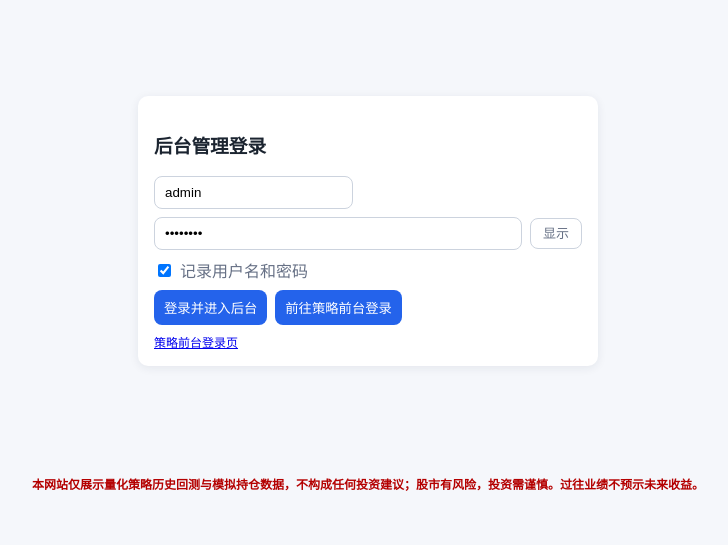
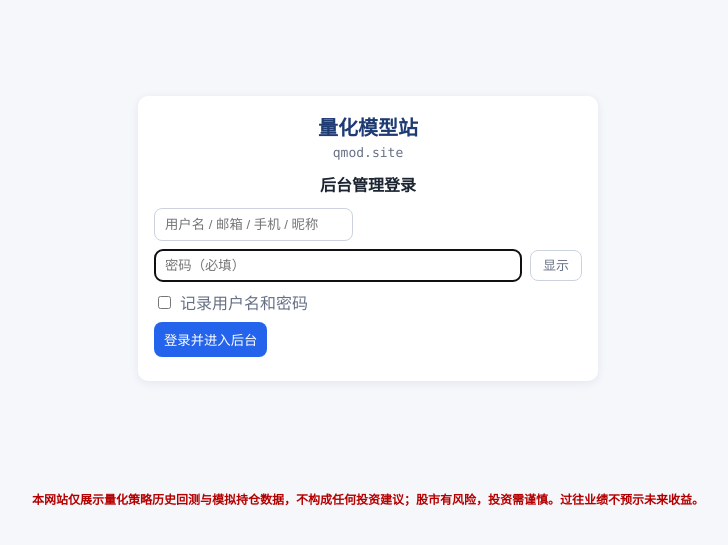
Before and after one commit to zhuch188-cloud/myapi, a FastAPI app: page /admin-login in a window 1280 px wide. Shown: the top 545 px of the page, without its empty margins (272-1000 px from the left). Run offline with FastAPI, Linux system fonts and the light colour scheme; some libraries are stand-ins or nearby versions.

Commit message:
ui: 登录页品牌改为量化模型站 qmod.site，后台强制手输密码
前台/后台登录标题与站点名更新；后台移除默认密码、自动回填与前台链接。

Co-authored-by: Cursor <cursoragent@cursor.com>

```diff
--- a/app/templates/login.html
+++ b/app/templates/login.html
@@ -3,11 +3,13 @@
   <head>
     <meta charset="utf-8" />
     <meta name="viewport" content="width=device-width, initial-scale=1" />
-    <title>{{ app_name }} - 登录</title>
+    <title>量化模型站 qmod.site - 后台登录</title>
     <style>
       body { font-family: Arial, sans-serif; margin: 0; background: #f5f7fb; color: #1b2430; }
       .container { max-width: 460px; margin: 80px auto; padding: 16px; }
       .card { background: #fff; border-radius: 10px; padding: 16px; box-shadow: 0 2px 10px rgba(20,33,61,.08); }
+      .site-name { margin: 0 0 4px; font-size: 20px; font-weight: 800; color: #1f3b74; text-align: center; }
+      .site-domain { margin: 0 0 12px; font-size: 13px; color: #667085; text-align: center; font-family: Consolas, "Courier New", ui-monospace, monospace; }
       .row { display: flex; gap: 8px; flex-wrap: wrap; align-items: center; margin: 8px 0; }
       input, button { padding: 8px 10px; border: 1px solid #ccd3de; border-radius: 8px; }
       button { background: #2463eb; color: #fff; border: none; cursor: pointer; }
@@ -38,31 +40,32 @@
   </head>
   <body>
     <div id="bootScreen" class="container">
-      <h3 style="margin:0;">后台管理</h3>
+      <h1 class="site-name" style="margin:0;">量化模型站</h1>
+      <p class="site-domain">qmod.site</p>
       <p class="boot-line">正在验证登录…</p>
     </div>
     <div id="loginShell" class="container">
       <div class="card">
-        <h3>后台管理登录</h3>
-        <div class="row"><input id="username" placeholder="用户名 / 邮箱 / 手机 / 昵称" value="admin" /></div>
+        <h1 class="site-name">量化模型站</h1>
+        <p class="site-domain">qmod.site</p>
+        <h3 style="margin:0 0 12px;text-align:center;font-size:16px;font-weight:600;">后台管理登录</h3>
+        <div class="row"><input id="username" placeholder="用户名 / 邮箱 / 手机 / 昵称" autocomplete="username" /></div>
         <div class="row">
           <div class="pwd-wrap">
-            <input id="password" type="password" placeholder="密码" value="admin123" />
+            <input id="password" type="password" placeholder="密码（必填）" autocomplete="current-password" required />
             <button id="togglePwdBtn" class="eye-btn" type="button" onclick="togglePasswordVisibility()" aria-label="显示密码" title="显示密码">显示</button>
           </div>
         </div>
         <div class="row" style="margin-top:2px;">
           <label class="muted" style="display:flex;align-items:center;gap:6px;">
-            <input id="rememberChk" type="checkbox" checked style="width:auto;" />
+            <input id="rememberChk" type="checkbox" style="width:auto;" />
             记录用户名和密码
           </label>
         </div>
         <div class="row">
-          <button onclick="login('/admin')">登录并进入后台</button>
-          <button type="button" onclick="location.href='/'">前往策略前台登录</button>
+          <button type="button" onclick="login('/admin')">登录并进入后台</button>
           <span id="msg" class="muted"></span>
         </div>
-        <p class="muted" style="margin:0;font-size:12px;"><a href="/">策略前台登录页</a></p>
       </div>
     </div>
     <script>
@@ -97,23 +100,6 @@
         try {
           localStorage.removeItem(ADMIN_REMEMBERED_CREDENTIALS_KEY);
         } catch (_) {}
-      }
-      function restoreRememberedCredentials() {
-        try {
-          var raw = localStorage.getItem(ADMIN_REMEMBERED_CREDENTIALS_KEY);
-          if (!raw) return false;
-          var o = JSON.parse(raw);
-          var ident = String((o && o.identifier) || "").trim();
-          var pwd = String((o && o.password) || "");
-          if (!ident || !pwd) return false;
-          document.getElementById("username").value = ident;
-          document.getElementById("password").value = pwd;
-          document.getElementById("rememberChk").checked = true;
-          setLastLoginIdentifier(ident);
-          return true;
-        } catch (_) {
-          return false;
-        }
       }
       async function tryIdentifyByDevice() {
         const tk = getDeviceToken();
@@ -150,12 +136,23 @@
         if (s) s.style.display = "block";
       }
       async function login(nextPath) {
+        const username = String(document.getElementById("username").value || "").trim();
+        const password = String(document.getElementById("password").value || "");
+        const el = document.getElementById("msg");
+        if (!username) {
+          el.textContent = "请输入用户名";
+          return;
+        }
+        if (!password) {
+          el.textContent = "请输入密码";
+          document.getElementById("password").focus();
+          return;
+        }
         const form = new FormData();
-        form.append("username", document.getElementById("username").value);
-        form.append("password", document.getElementById("password").value);
+        form.append("username", username);
+        form.append("password", password);
         form.append("remember", document.getElementById("rememberChk").checked ? "true" : "false");
         form.append("device_token", getDeviceToken());
-        const el = document.getElementById("msg");
         try {
           const ret = await fetch("/api/auth/login", { method: "POST", body: form });
           if (!ret.ok) {
@@ -186,14 +183,13 @@
         btn.setAttribute("title", show ? "隐藏密码" : "显示密码");
       }
       (async function initLoginPage() {
-        const hasRemembered = restoreRememberedCredentials();
+        document.getElementById("password").value = "";
         const preferred = getLastLoginIdentifier().trim();
         if (preferred) document.getElementById("username").value = preferred;
         await tryIdentifyByDevice();
         if (preferred) document.getElementById("username").value = preferred;
-        if (hasRemembered) restoreRememberedCredentials();
-        /* 从登录页进入不自动跳转后台：须点击「登录并进入后台」（即使有有效 token / 已记住密码） */
         showAdminLoginForm();
+        document.getElementById("password").focus();
       })();
     </script>
 {% include 'partials/site_disclaimer.html' %}
```
Also changed, not shown: app/templates/client_login.html (+5 -4 lines).
